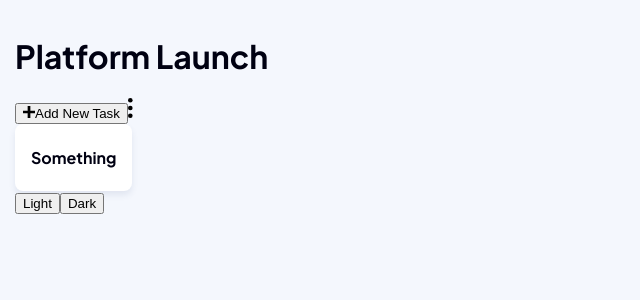
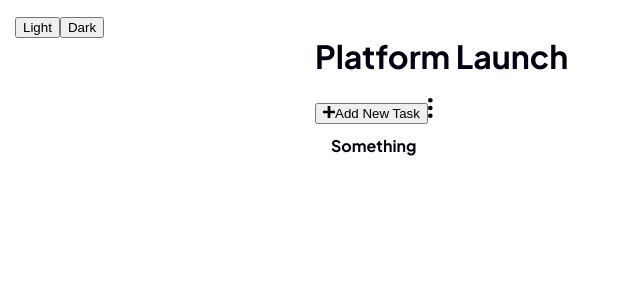
Before and after one commit to juandadev/kanban-board, a React (Create React App) app: page / in a window 1280 px wide. Shown: the top 300 px of the page, without its empty margins (0-640 px from the left). Built offline with nearby package versions, Linux system fonts and the light colour scheme.

Commit message:
Creating dashboard layout

```diff
--- a/src/App/App.jsx
+++ b/src/App/App.jsx
@@ -17,15 +17,17 @@ function App() {
 
   return (
     <div className={`${state.theme === 'dark' && 'dark-theme'} app`}>
-      <div className="container">
-        <Header />
-        <div className={s.container}>Something</div>
+      <div className={`container ${s.dashboard}`}>
+        <Header containerClassName={s.header} />
+        <main className={s.container}>Something</main>
+        <nav className={s.nav}>
           <button type="button" data-theme="light" onClick={handleTheme}>
             Light
           </button>
           <button type="button" data-theme="dark" onClick={handleTheme}>
             Dark
           </button>
+        </nav>
       </div>
     </div>
   );
--- a/src/App/App.module.scss
+++ b/src/App/App.module.scss
@@ -1,9 +1,22 @@
 .container {
-  width: fit-content;
-  background-color: var(--container-1-color);
-  color: var(--primary-text);
+  grid-area: content;
   padding: 2.3rem 1.6rem;
-  box-shadow: 0px 4px 6px 0px #364E7E1A;
-  border-radius: 8px;
-  transition: background 0.3s ease-in-out;
 }
+
+.header {
+  grid-area: header;
+}
+
+.nav {
+  grid-area: nav;
+}
+
+.dashboard {
+  display: grid;
+  grid-template-areas:
+  "nav header header"
+  "nav content content"
+  "nav content content";
+  grid-template-rows: 9.7rem 1fr;
+  grid-template-columns: 30rem 1fr;
+}
--- a/src/index.css
+++ b/src/index.css
@@ -42,7 +42,7 @@ body {
   --container-2-color: linear-gradient(180deg, #E9EFFA 0%, rgba(233, 239, 250, 0.5) 100%);
   --primary-text: var(--black);
   --secondary-text: var(--medium-grey);
-  background-color: var(--background-color);
+  background-color: var(--container-1-color);
   color: var(--primary-text);
   transition: background 0.3s ease-in-out;
 }
```
Lines whose indentation alone changed are shown as unchanged.
